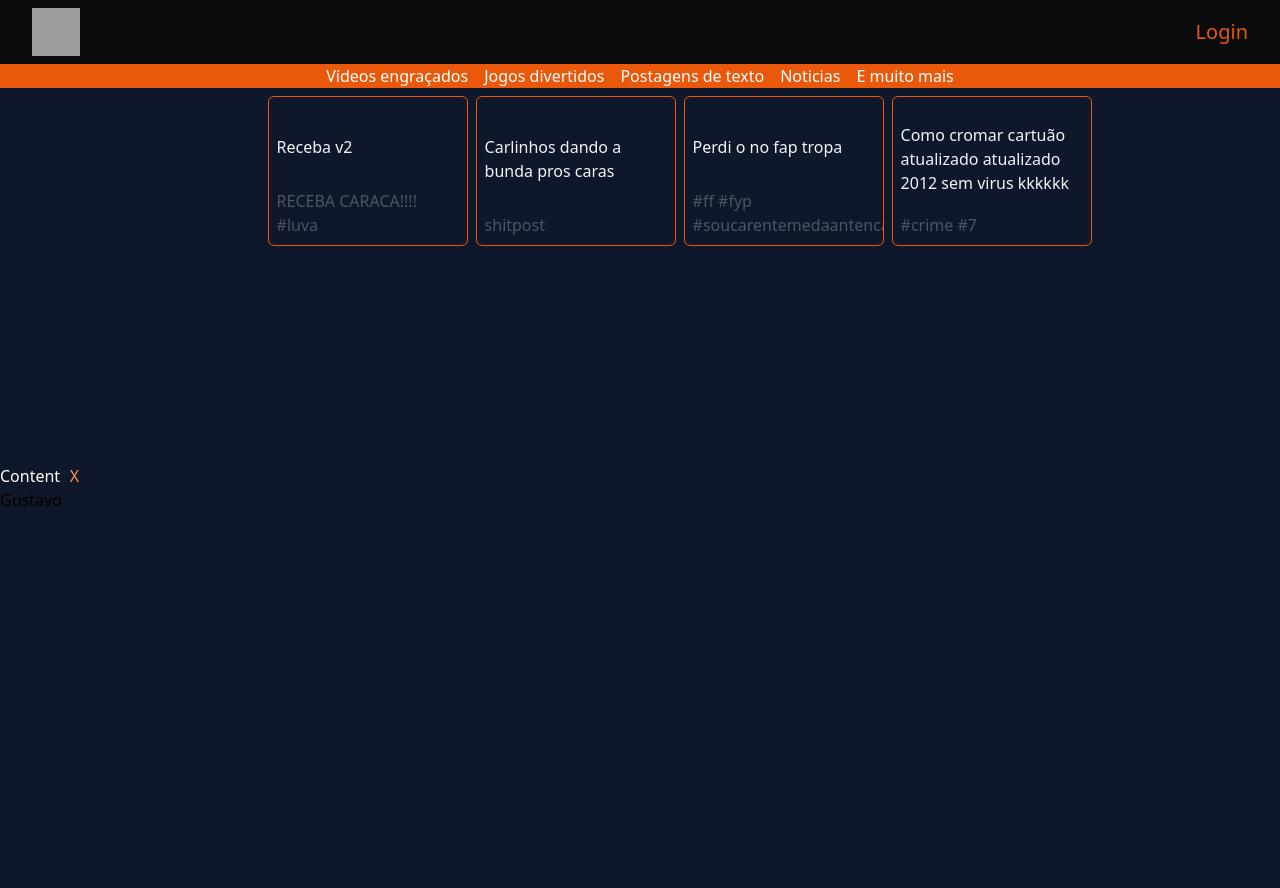
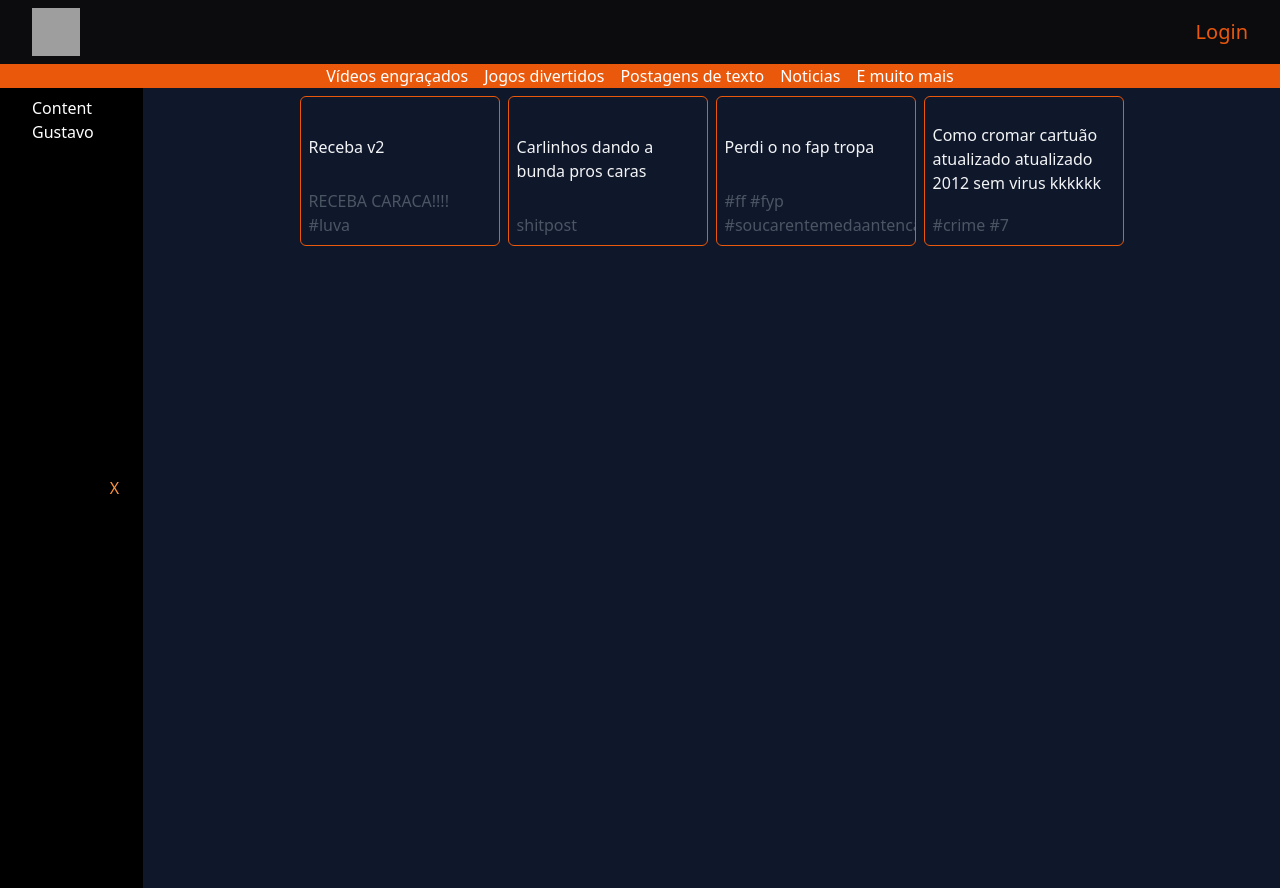
Before and after one commit to izitktj/Hyper, a Next.js app: page / in a window 1280 px wide. Built offline with nearby package versions, Linux system fonts and the light colour scheme; grey boxes are pictures that could not be loaded.

Commit message:
Barra lateral

```diff
--- a/src/components/Lateral.tsx
+++ b/src/components/Lateral.tsx
@@ -1,12 +1,12 @@
 export default function Lateral(props: any) {
     return(
-        <div className="flex flex-row gap-2">
-            <div className="flex flex-col align-text-top">
+        <div className="flex flex-row h-screen gap-2 bg-black px-6">
+            <div className="flex flex-col p-2">
                 <div className="text-white">Content</div>
-                <div className="object-top">{props.nomeAcc}</div>
+                <div className="text-white">{props.nomeAcc}</div>
             </div>
 
-            <div className="flex flex-row">
+            <div className="flex items-center place-items-center">
                 <div className="text-orange-400">X</div>
             </div>
         </div>
```
